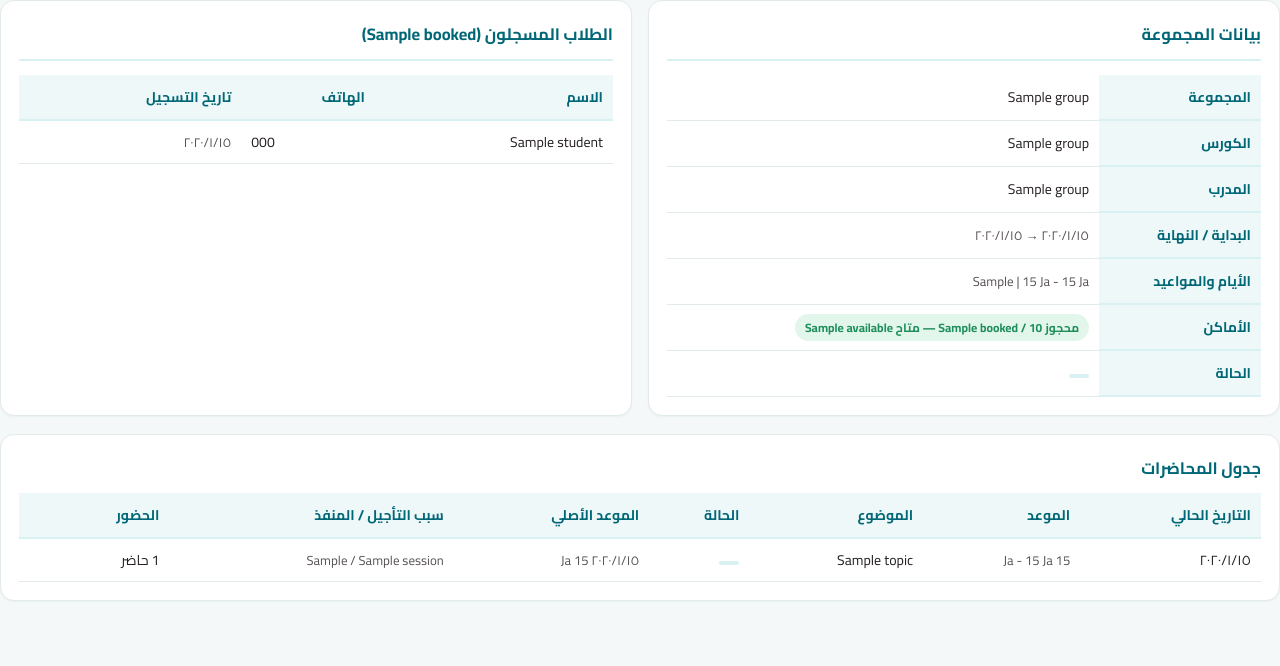
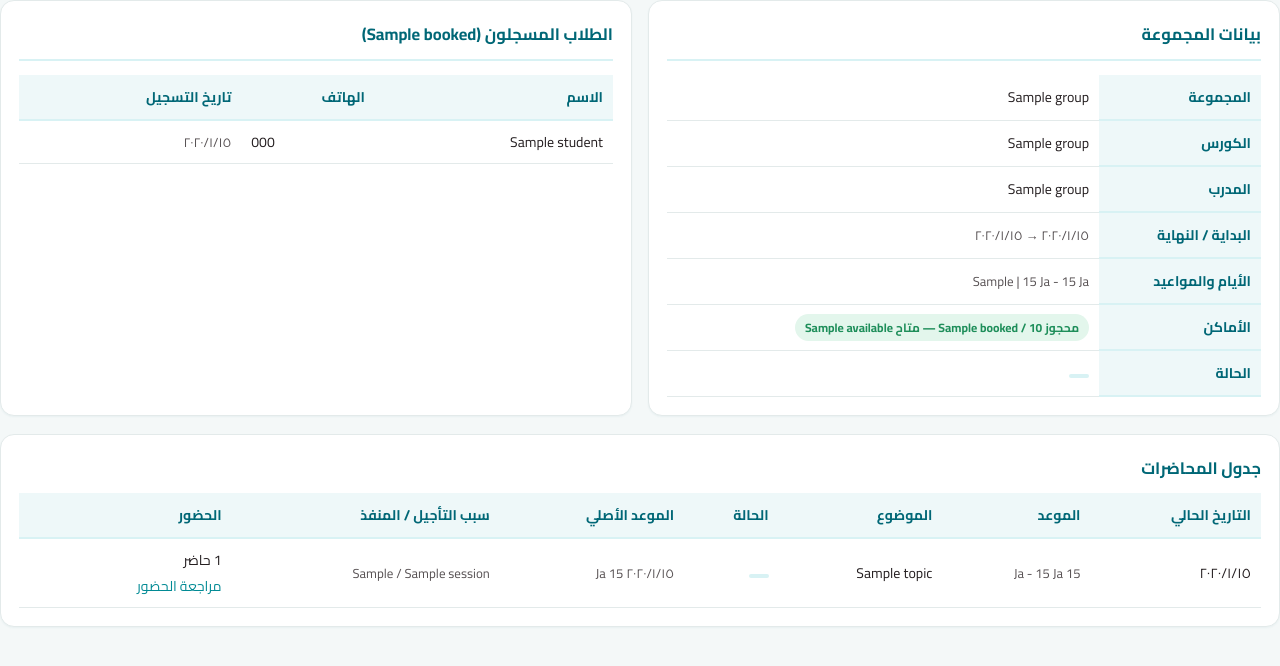
Before and after one commit to kayan-academy-sys/kayan-system, a Node project: template src/views/groups/detail.ejs in a window 1280 px wide. Shown: the top 666 px of the page. Run offline with Node 20 templates, Linux system fonts and the light colour scheme; the template is opened without the code that fills it: most values are stand-ins (such as "Sample title", 1, 10 or a date in 2020).

Commit message:
Link class sessions to authorized attendance screen

```diff
--- a/src/views/groups/detail.ejs
+++ b/src/views/groups/detail.ejs
@@ -79,7 +79,7 @@
       <td><span class="badge <%= s.status==='done'?'green':s.status==='postponed'?'orange':s.status==='cancelled'?'red':'teal' %>"><%= L.sessionStatus[s.status] %></span></td>
       <td class="muted"><%= s.original_date ? new Date(s.original_date).toLocaleDateString('ar-EG') + ' ' + (s.original_start_time ? String(s.original_start_time).slice(0,5) : '') : '—' %></td>
       <td class="muted"><%= s.postpone_reason ? s.postpone_reason + ' / ' + (s.postponed_by_name || '') : '—' %></td>
-      <td><%= s.present_count %> حاضر</td>
+      <td><%= s.present_count %> حاضر<% if(can('attendance.view')||can('attendance.record')){ %><br><a href="/reception/sessions/<%= s.id %>/attendance">مراجعة الحضور</a><% } %></td>
       <td>
         <% if (canManage && s.status !== 'done' && s.status !== 'cancelled') { %>
         <details><summary class="btn ghost sm">إجراءات</summary>
```
